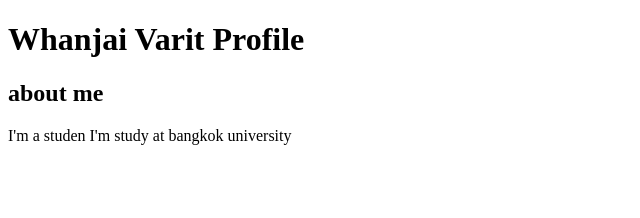
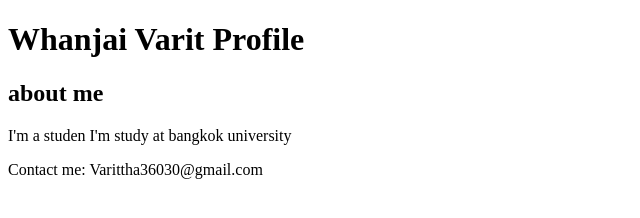
Before and after one commit to Whanjai/whanjai.bb, a plain HTML site: page index.html in a window 1280 px wide. Shown: the whole page, without its empty margins (0-640 px from the left). Drawn offline with Linux system fonts and the light colour scheme.

Commit message:
Add Contact me

```diff
--- a/index.html
+++ b/index.html
@@ -10,5 +10,6 @@
     <h1>Whanjai Varit Profile</h1>
     <h2>about me </h2>
     <p>I'm a studen I'm study at bangkok university </p>
+    <footer>Contact me: Varittha36030@gmail.com </footer>
 </body>
 </html>
```
